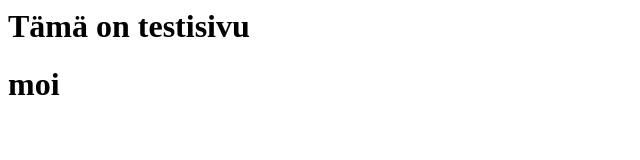
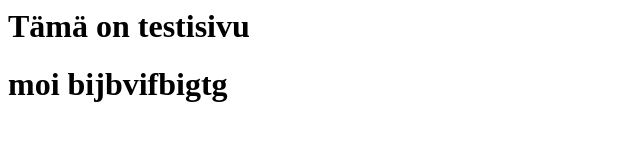
Before and after one commit to oskarikosunen350/oskarikosunen.githu.io, a plain HTML site: page index.html in a window 1280 px wide. Shown: the whole page, without its empty margins (0-640 px from the left). Drawn offline with Linux system fonts and the light colour scheme.

Commit message:
kirjoitin lisää tekstiä

```diff
--- a/index.html
+++ b/index.html
@@ -1,2 +1,3 @@
 <h1> Tämä on testisivu <h1>
 <b> moi </b>
+bijbvifbigtg
```
Also changed, not shown: 1 other file.
